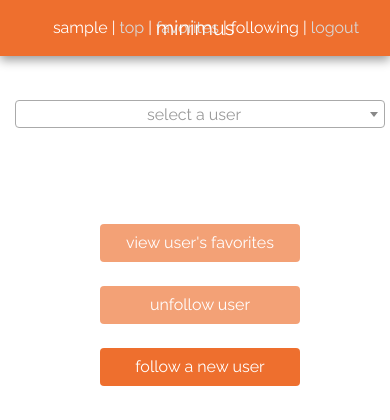
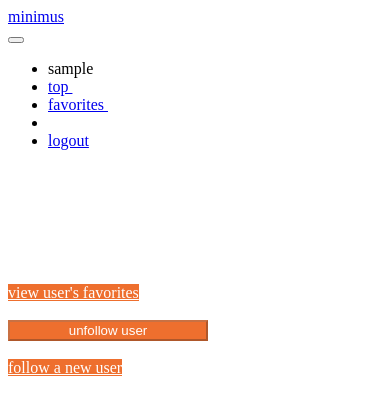
Before and after one commit to RachitKataria/minimus, a PHP site: page /following.php in a window 390 px wide. Shown: the top 420 px of the page. Run offline with PHP 8.4, Linux system fonts and the light colour scheme; the visitor is signed in with stand-in values (Sample User, id 1); data that the repository does not hold is empty.

Commit message:
Added hamburger toggle, consolidated styles, and updated select user messages

```diff
--- a/follow_view.php
+++ b/follow_view.php
@@ -50,11 +50,7 @@
 
 <head>
     <title>view followed favorites</title>
-    <meta name="viewport" content="width=device-width, initial-scale=1">
-    <link rel="stylesheet" href="https://maxcdn.bootstrapcdn.com/bootstrap/4.0.0/css/bootstrap.min.css" integrity="sha384-Gn5384xqQ1aoWXA+058RXPxPg6fy4IWvTNh0E263XmFcJlSAwiGgFAW/dAiS6JXm" crossorigin="anonymous">
-    <link rel="icon" type="image/png" href="favicon.png">
-    <link rel="stylesheet" href="styles.css">
-    <script src="https://ajax.googleapis.com/ajax/libs/jquery/3.3.1/jquery.min.js"></script>
+    <link rel="import" href="header.html">
 
     <style type="text/css">
         .favorites a {
--- a/following.php
+++ b/following.php
@@ -39,11 +39,7 @@
 
 <head>
     <title>following</title>
-    <link rel="stylesheet" href="https://maxcdn.bootstrapcdn.com/bootstrap/4.0.0/css/bootstrap.min.css" integrity="sha384-Gn5384xqQ1aoWXA+058RXPxPg6fy4IWvTNh0E263XmFcJlSAwiGgFAW/dAiS6JXm" crossorigin="anonymous">
-    <meta name="viewport" content="width=device-width, initial-scale=1">
-    <link rel="icon" type="image/png" href="favicon.png">
-    <script src="https://ajax.googleapis.com/ajax/libs/jquery/3.3.1/jquery.min.js"></script>
-    <link rel="stylesheet" href="styles.css">
+    <link rel="import" href="header.html">
     <link href="https://cdnjs.cloudflare.com/ajax/libs/select2/4.0.6-rc.0/css/select2.min.css" rel="stylesheet" />
     <script src="https://cdnjs.cloudflare.com/ajax/libs/select2/4.0.6-rc.0/js/select2.min.js"></script>
 
@@ -78,7 +74,12 @@
     $(document).ready(function()
     {
         $('.user-select').select2({
-            placeholder: "select a user"
+            placeholder: "select a user",
+            "language": {
+                   "noResults": function(){
+                       return "not following any users";
+                }
+            }
         });
     });
 
--- /dev/null
+++ b/header.html
@@ -0,0 +1,6 @@
+<meta name="viewport" content="width=device-width, initial-scale=1">
+<link rel="stylesheet" href="https://maxcdn.bootstrapcdn.com/bootstrap/4.0.0/css/bootstrap.min.css" integrity="sha384-Gn5384xqQ1aoWXA+058RXPxPg6fy4IWvTNh0E263XmFcJlSAwiGgFAW/dAiS6JXm" crossorigin="anonymous">
+<link rel="icon" type="image/png" href="favicon.png">
+<script src="https://ajax.googleapis.com/ajax/libs/jquery/3.3.1/jquery.min.js"></script>
+<script src="https://stackpath.bootstrapcdn.com/bootstrap/4.1.0/js/bootstrap.min.js" integrity="sha384-uefMccjFJAIv6A+rW+L4AHf99KvxDjWSu1z9VI8SKNVmz4sk7buKt/6v9KI65qnm" crossorigin="anonymous"></script>
+<link rel="stylesheet" href="styles.css">
--- a/navbar.php
+++ b/navbar.php
@@ -1,8 +1,14 @@
-<nav class="navbar sticky-top" id="nav-bg">
+<nav class="navbar navbar-dark navbar-expand-lg sticky-top" id="nav-bg">
     <div class="container-fluid">
-        <div class="nav navbar-nav navbar-brand abs-center-x header">
-            <a href="frontpage.php">minimus</a>
-        </div>
+      <div class="nav navbar-nav navbar-brand abs-center-x">
+          <a href="frontpage.php">minimus</a>
+      </div>
+
+      <button class="navbar-toggler custom-toggler" type="button" data-toggle="collapse" data-target="#navbarCollapse" aria-controls="navbarCollapse" aria-expanded="false" aria-label="Toggle navigation">
+      <span class="navbar-toggler-icon"></span>
+      </button>
+
+      <div class="collapse navbar-collapse" id="navbarCollapse">
         <?php if(!$_SESSION["logged_in"]): ?>
             <ul class="navbar-nav ml-auto">
                 <li class="nav-item nav-link">
@@ -10,32 +16,24 @@
                 </li>
             </ul>
         <?php else: ?>
-            <ul class="navbar-nav ml-auto flex-row">
+            <ul class="navbar-nav ml-auto">
                 <li class="nav-item nav-link">
-                    <?php echo $_SESSION["username"]; ?> |&nbsp;
+                    <?php echo $_SESSION["username"]; ?>&nbsp;
                 </li>
                 <li class="nav-item nav-link top">
                     <a href="frontpage.php">top&nbsp;</a>
                 </li>
-                <li class="nav-item nav-link">
-                    |&nbsp;
-                </li>
                 <li class="nav-item nav-link favorites">
                     <a href="favorites.php">favorites&nbsp;</a>
                 </li>
-                <li class="nav-item nav-link">
-                    |&nbsp;
-                </li>
                 <li class="nav-item nav-link following">
                     <a href="following.php">following&nbsp;</a>
-                </li>
-                <li class="nav-item nav-link">
-                    |&nbsp;
                 </li>
                 <li class="nav-item nav-link">
                     <a href="<?php echo $page_url . "?logout=true"; ?>">logout</a>
                 </li>
             </ul>
         <?php endif; ?>
+      </div>
     </div>
 </nav>
--- a/styles.css
+++ b/styles.css
@@ -16,7 +16,7 @@ body {
 }
 
 .abs-center-x {
-    position: absolute;
+    position: relative;
     left: 50%;
     transform: translateX(-50%);
 }
@@ -90,6 +90,14 @@ a:visited {
     color: #ffffff;
 }
 
+.navbar li {
+    color: #ffffff !important;
+}
+
+.nav-item {
+    text-align: right;
+}
+
 .nav-link a {
     color: #d8d8d8;
 }
```
Also changed, not shown: other parts of styles.css (+34 -4 lines), favorites.php (+1 -6 lines), follow_new.php (+7 -7 lines), frontpage.php (+5 -6 lines), login.php (+5 -36 lines), signup.php (+5 -22 lines), assets/favicon.png (renamed from favicon.png), assets/heart.png (renamed from heart.png), assets/heart_filled.png (renamed from heart_filled.png), assets/trash.png (renamed from trash.png), assets/trash_hover.png (renamed from trash_hover.png), follow_confirmation.php (deleted), 1 other file.
